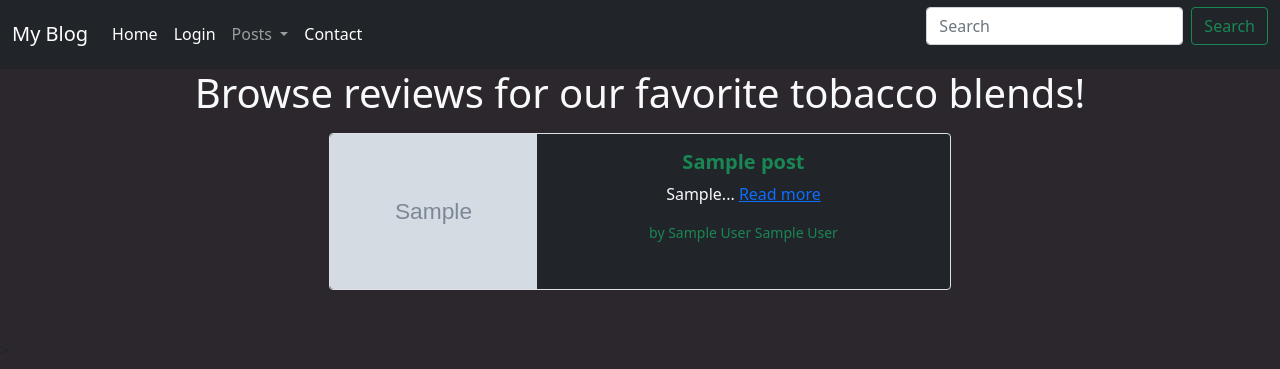
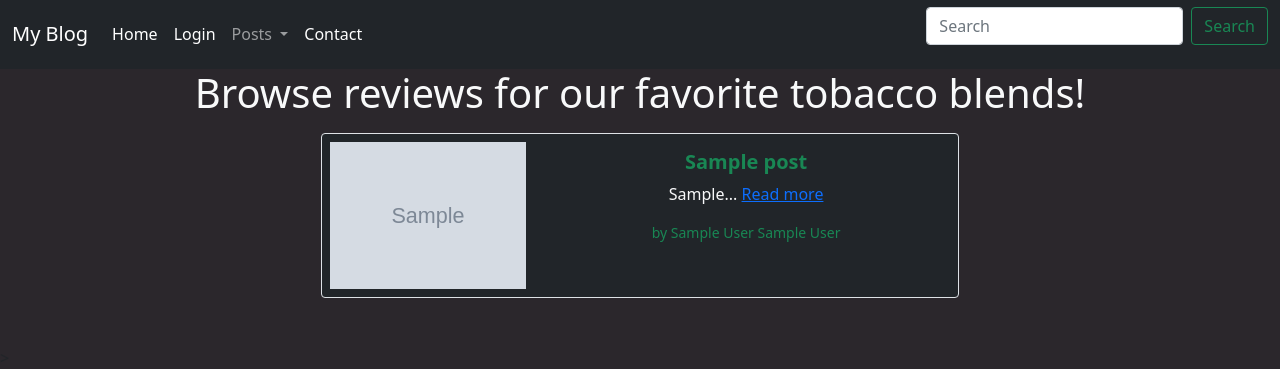
Before and after one commit to SubjectZero0/my_blog, a Django app: page /post_list/ in a window 1280 px wide. Shown: the part 1-370 px from the top of the page. Run offline with Django 4.2, Linux system fonts and the light colour scheme; tables that the repository leaves empty hold one stand-in row (Sample ...); some libraries are stand-ins or nearby versions.

Commit message:
adds padding to post_image

```diff
--- a/my_blog/templates/my_blog/Post_list.html
+++ b/my_blog/templates/my_blog/Post_list.html
@@ -15,7 +15,7 @@
 
 
 </div>
-<div class="container mt-3 m-auto text-center">
+<div class="container mt-3 text-center">
     <!--this loop will automatically render new posts in the list in cards.
 
     This template also utilizes the image the user provides in the creation (or update), and automatically provides the card image(thumbnail)
@@ -28,7 +28,7 @@
             <div class="card mb-5 bg-dark text-light border" style="max-width: 85%;" >
                 <div class="row g-0">
                     <div class="col-md-4 text-center">
-                        <img src="{{post.post_image.url}}" class="img-fluid rounded-start" alt="...">
+                        <img src="{{post.post_image.url}}" class="img-fluid rounded-start p-2" alt="...">
                     </div>
                     <div class="col-md-8">
                         <div class="card-body">
```
